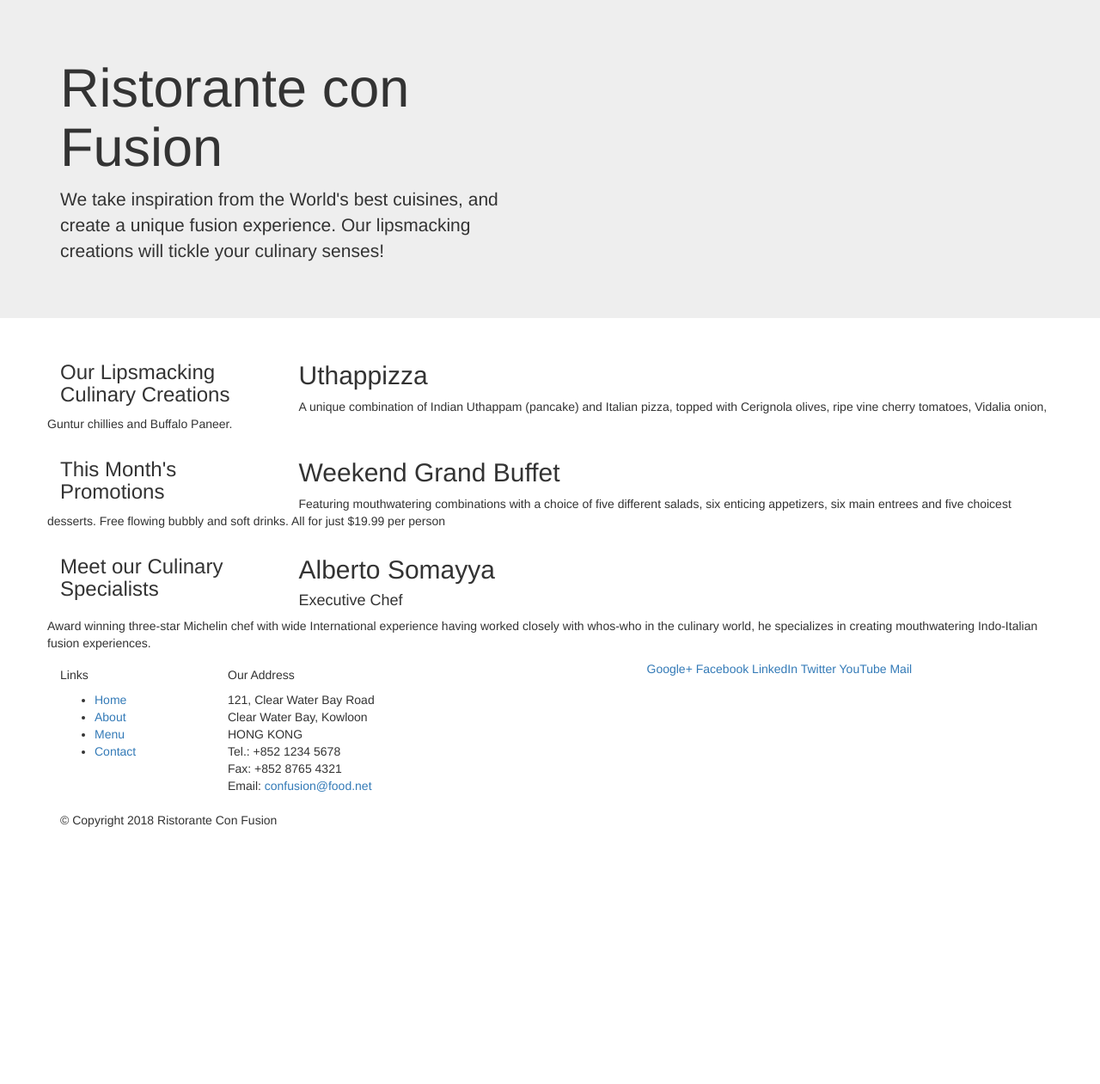
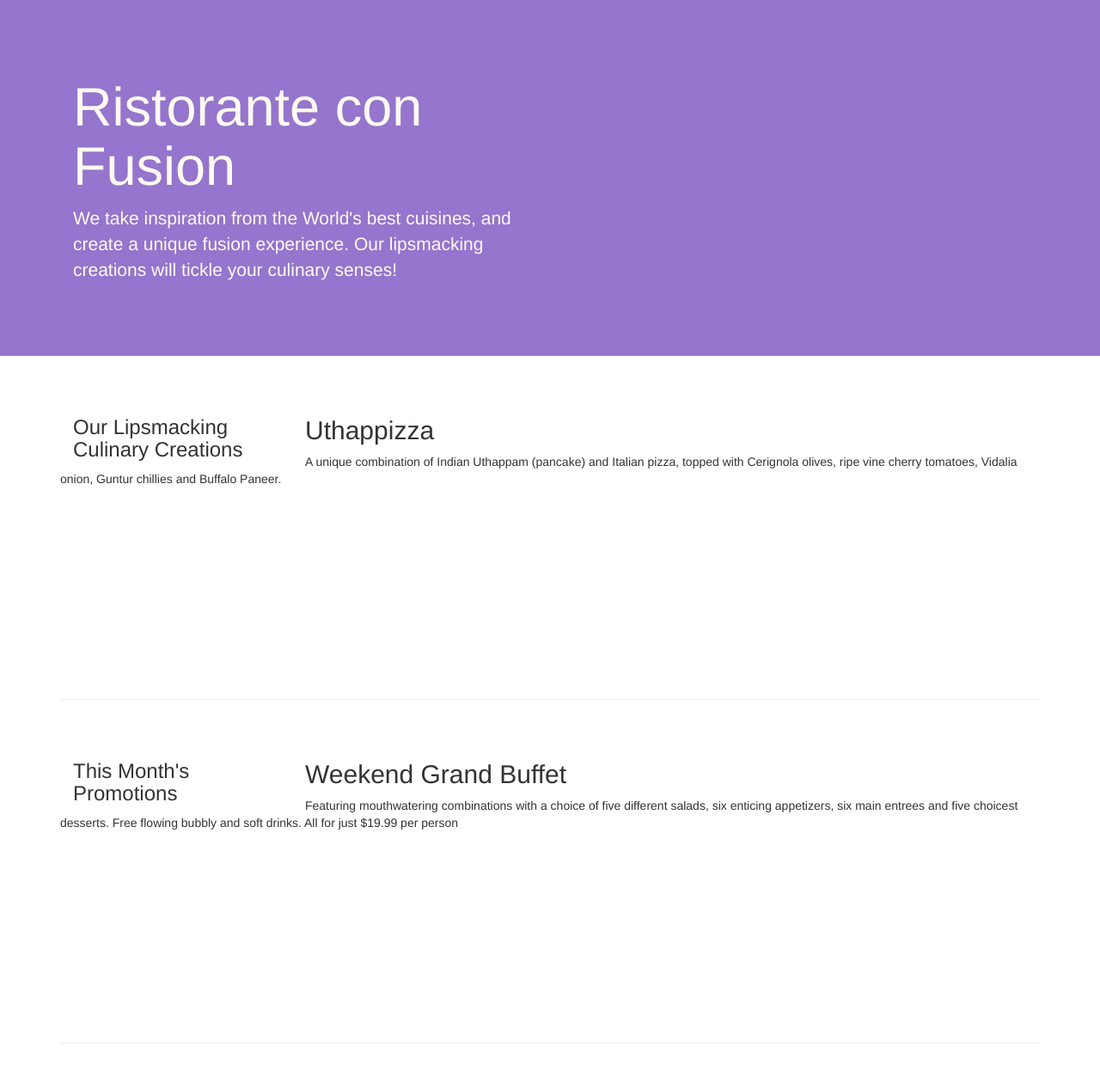
Before and after one commit to JoShLiNk/conFusion, a website: page index.html in a window 1280 px wide. Shown: the top 1261 px of the page at 86% size. Before the commit the page ends 974 px from the top, so only its background shows below. Drawn offline with nearby package versions, Linux system fonts and the light colour scheme.

Commit message:
Bootstrap Grid Part 2

```diff
--- /dev/null
+++ b/css/styles.css
@@ -0,0 +1,29 @@
+.row-header{
+    margin:0px auto;
+    padding: 0px auto;
+}
+
+.row-content{
+    margin: 0px auto;
+    padding:50px 0px 50px 0px;
+    border-bottom: 1px ridge;
+    min-height: 400px;
+}
+
+.footer{
+    background-color: #D9C9E9;
+    margin: 0px auto;
+    padding: 20px 0px 20px 0px;
+}
+
+.jumbotron{
+    padding: 70px 30px 70px 30px;
+    margin: 0px auto;
+    background:#9575CD;
+    color:floralwhite;
+}
+.adress{
+    font-size: 80%;
+    margin: 0px;
+    color:#0F0F0F;
+}
--- a/index.html
+++ b/index.html
@@ -10,13 +10,14 @@
 
     <!-- Bootstrap CSS -->
     <link rel="stylesheet" href="node_modules/bootstrap/dist/css/bootstrap.min.css">
+    <link rel="stylesheet" href="css/styles.css">
 </head>
 
 <body>
 
     <header class="jumbotron">
         <div class="container">
-            <div class="row">
+            <div class="row row-header">
                 <div class="col-12 col-sm-6">
                     <h1>Ristorante con Fusion</h1>
                     <p>We take inspiration from the World's best cuisines, and create a unique fusion experience. Our lipsmacking creations will tickle your culinary senses!</p>
@@ -29,7 +30,7 @@
     </header>
 
     <div class="container">
-        <div class="row">
+        <div class="row row-content align-items-center">
             <div class="col-12 col-sm-4 order-sm-last col-md-3">
                 <h3>Our Lipsmacking Culinary Creations</h3>
             </div>
@@ -40,7 +41,7 @@
         </div>
 
 
-        <div class="row">
+        <div class="row row-content align-items-center">
             <div class="col-12 col-sm-4 col-md-3">
                 <h3>This Month's Promotions</h3>
             </div>
@@ -50,7 +51,7 @@
             </div>
         </div>
 
-        <div class="row">
+        <div class="row row-content align-items-center">  <!-- align item center Vertical center -->
             <div class="col-12 col-sm-4 order-sm-last col-md-3">
                 <h3>Meet our Culinary Specialists</h3>
             </div>
@@ -62,12 +63,12 @@
         </div>
     </div>
 
-    <footer >
+    <footer class="footer">
         <div class="container">
             <div class="row">
                 <div class="col-4 offset-1 col-sm-2">
                     <h5>Links</h5>
-                    <ul>
+                    <ul class="list-unstyled">
                         <li><a href="#">Home</a></li>
                         <li><a href="#">About</a></li>
                         <li><a href="#">Menu</a></li>
@@ -85,8 +86,8 @@
 		              Email: <a href="mailto:confusion@food.net">confusion@food.net</a>
 		           </address>
                 </div>
-                <div class="col-12 col-sm-4">
-                    <div>
+                <div class="col-12 col-sm-4 align-self-center">  <!-- Vertical align center -->
+                    <div class="text-center">
                         <a href="http://google.com/+">Google+</a>
                         <a href="http://www.facebook.com/profile.php?id=">Facebook</a>
                         <a href="http://www.linkedin.com/in/">LinkedIn</a>
@@ -96,13 +97,15 @@
                     </div>
                 </div>
            </div>
-           <div class="col-auto">
-                <div>
+           <div class="row justify-content-center">       <!-- Horizontal center -->
+
+                <div class="col-auto">
                     <p>© Copyright 2018 Ristorante Con Fusion</p>
                 </div>
            </div>
         </div>
-    </footer>
+
+    </footer >
     <!-- jQuery first, then Popper.js, then Bootstrap JS. -->
     <script src="node_modules/jquery/dist/jquery.slim.min.js"></script>
     <script src="node_modules/popper.js/dist/umd/popper.min.js"></script>
```
